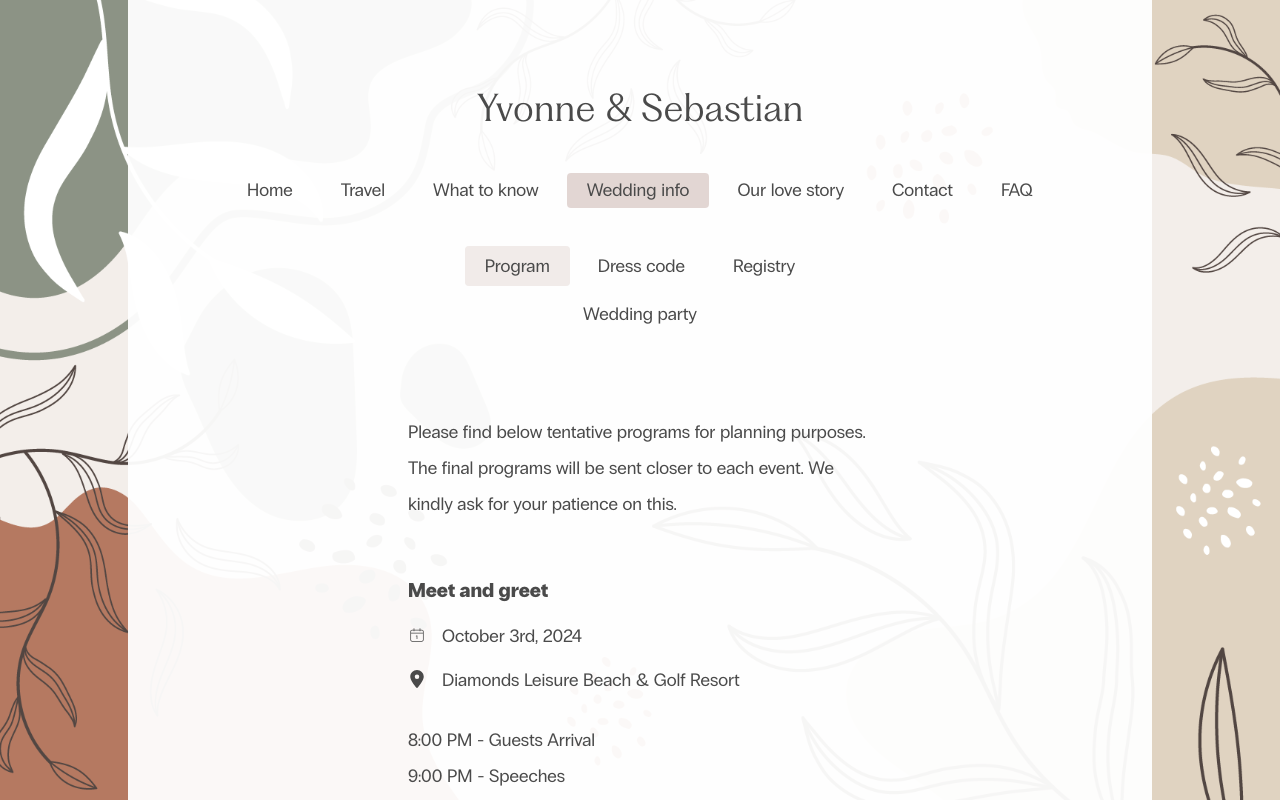
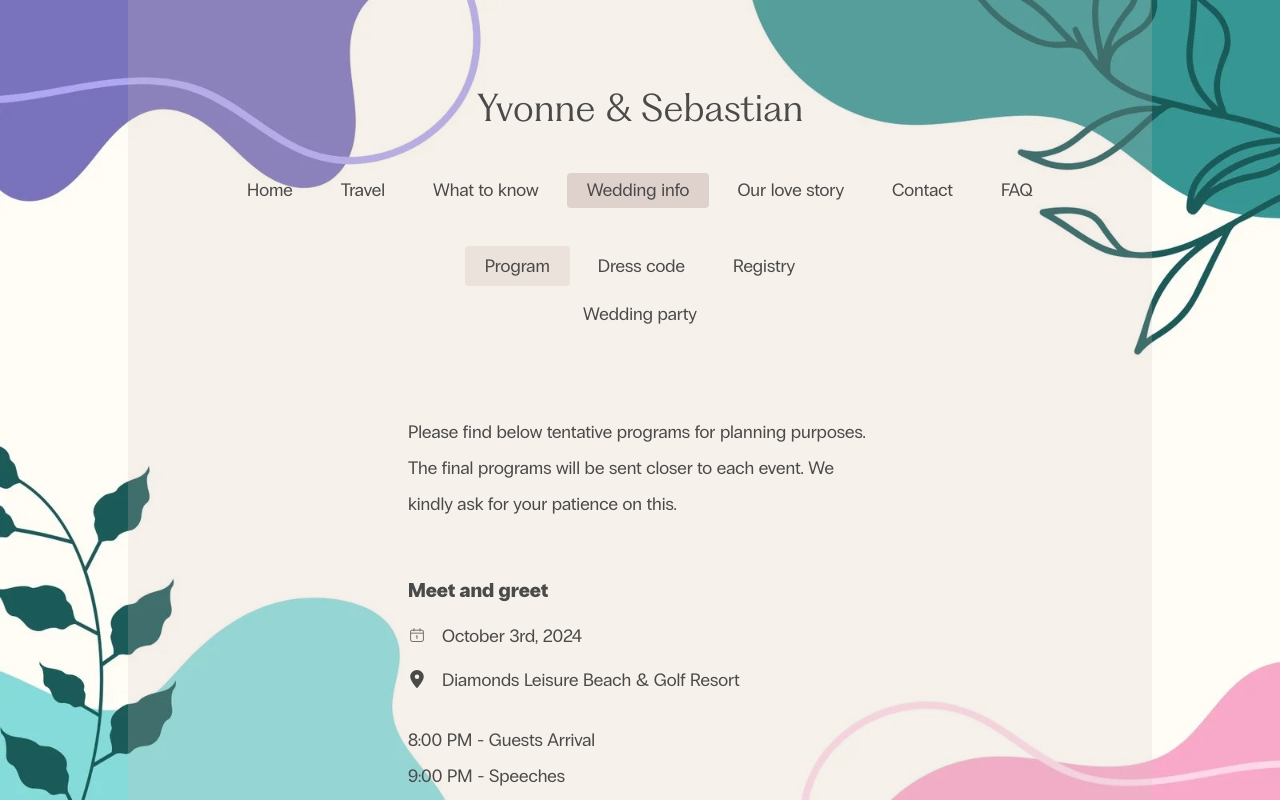
Before and after one commit to justkakai/yvonne-and-sebastian, a React (Create React App) app: page /wedding-info/program in a window 1280 px wide. Shown: the top 800 px of the page. Built offline with nearby package versions, Linux system fonts and the light colour scheme.

Commit message:
major bg change

```diff
--- a/src/App.tsx
+++ b/src/App.tsx
@@ -7,7 +7,7 @@ import { Router } from './components/router/Router';
 import { Header } from './components/layout/Header';
 import { Footer } from './components/layout/Footer';
 // import officialBgImage from './images/official-background-image-compressed.jpg';
-import officialBgImage from './images/official-background-image-4.png';
+import officialBgImage from './images/official-background-image-5.jpeg';
 
 export const App: React.FC = () => {
 	const [bgImageLoaded, setBgImageLoaded] = useState(false);
@@ -44,7 +44,7 @@ export const App: React.FC = () => {
 				<Flex
 					width={{ base: '100%', md: '80%' }}
 					pt={[4, null, null, 20]}
-					bg={['rgb(255, 255, 255)', null, null, 'rgba(255, 255, 255, 0.95)']}
+					bg={['rgba(209, 188, 183, 0.2)', null, null, 'rgba(209, 188, 183, 0.2)']}
 					justifyContent={'center'}
 				>
 					<Box width={'100%'} px={10}>
--- a/src/components/HomePage.tsx
+++ b/src/components/HomePage.tsx
@@ -154,7 +154,6 @@ const HomePage = () => {
 					width={48}
 					ref={rsvpRef}
 					fontWeight={'bold'}
-					bg={'rgba(255, 255, 255, 0.6)'}
 					_hover={{ textDecoration: 'none' }}
 				>RSVP</Button>
 			</Flex>}
--- a/src/components/WeddingParty.tsx
+++ b/src/components/WeddingParty.tsx
@@ -159,7 +159,7 @@ function WeddingParty() {
 					onClose={closeModal}
 				>
 					<ModalOverlay />
-					<ModalContent mx={4}>
+					<ModalContent mx={4} bg={'brand.700'}>
 						<ModalHeader mt={4}>{selectedEntry.name} <Text display={'inline-block'} verticalAlign={'middle'}><FaHeart color={selectedEntry.fillColor}/></Text></ModalHeader>
 						<ModalCloseButton />
 						<ModalBody mb={4}>
--- a/src/components/layout/Header.tsx
+++ b/src/components/layout/Header.tsx
@@ -147,7 +147,7 @@ export const Header: React.FC = () => {
 					autoFocus={false}
 				>
 					<DrawerOverlay />
-					<DrawerContent>
+					<DrawerContent bg={'#F6F0EA'}>
 						<DrawerCloseButton color='#907566'/>
 						<DrawerBody mt={10} display={'flex'} flexDirection={'column'}>
 							<Text
@@ -233,10 +233,11 @@ export const Header: React.FC = () => {
 								mr={12}
 								alignSelf={'center'}
 								mt={'auto'}
+								fontWeight={'bold'}
 								color={'#907566'}
-								bg={'transparent'}
-								borderColor={'#907566'}
-								_hover={{ textDecoration: 'none', backgroundColor: 'rgba(209, 188, 183, 0.5)' }}
+								// bg={'transparent'}
+								// borderColor={'#907566'}
+								// _hover={{ textDecoration: 'none', backgroundColor: 'rgba(209, 188, 183, 0.5)' }}
 							>
                                 RSVP
 							</Button>
--- a/src/styles/theme.ts
+++ b/src/styles/theme.ts
@@ -9,7 +9,7 @@ const config: ThemeConfig = {
 const styles: ChakraTheme['styles'] = {
 	global: {
 		body: {
-			bg: '#F9FAFF',
+			bg: '#F6F0EA',
 			color: '#4a4a4a',
 			height: '100vh'
 		},
@@ -32,6 +32,7 @@ const colors: ChakraTheme['colors'] = {
 		400: '#54c49f',
 		500: '#4a4a4a',
 		600: '#f3f3f3',
+		700: '#F6F0EA',
 		900: '#1a202c'
 	},
 	gray: {
@@ -94,7 +95,7 @@ const semanticTokens: ChakraTheme['semanticTokens'] = {
 			_dark: 'foregrounds.200'
 		},
 		modalbg: {
-			default: 'backgrounds.300',
+			default: 'brand.700',
 			_dark: 'backgrounds.300'
 		},
 		modalborder: {
@@ -129,12 +130,12 @@ const components: ChakraTheme['components'] = {
 			},
 			fun: {
 				alignItems: 'center',
-				backgroundColor: 'rgba(240, 240, 240, 0.2)',
+				backgroundColor: 'rgba(210, 178, 157, 0.2)',
 				border: '1px solid',
-				borderColor: 'rgba(0, 0, 0, 0.1)',
+				borderColor: 'rgba(74, 74, 74, 0.2)',
 				borderRadius: '16px',
 				boxSizing: 'border-box',
-				color: '#4a4a4a',
+				color: 'rgba(74, 74, 74, 0.9)',
 				cursor: 'pointer',
 				display: 'flex',
 				fontSize: '18px',
```
Also changed, not shown: src/images/official-background-image-5.jpeg (added).
